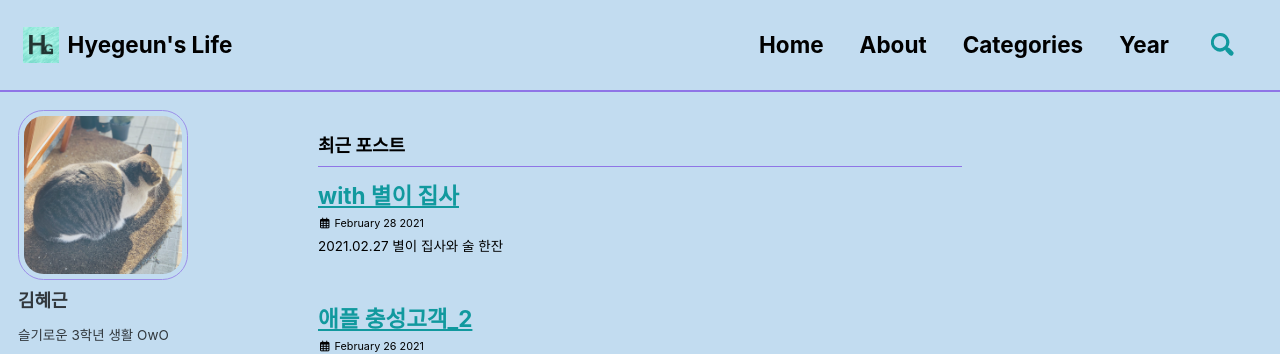
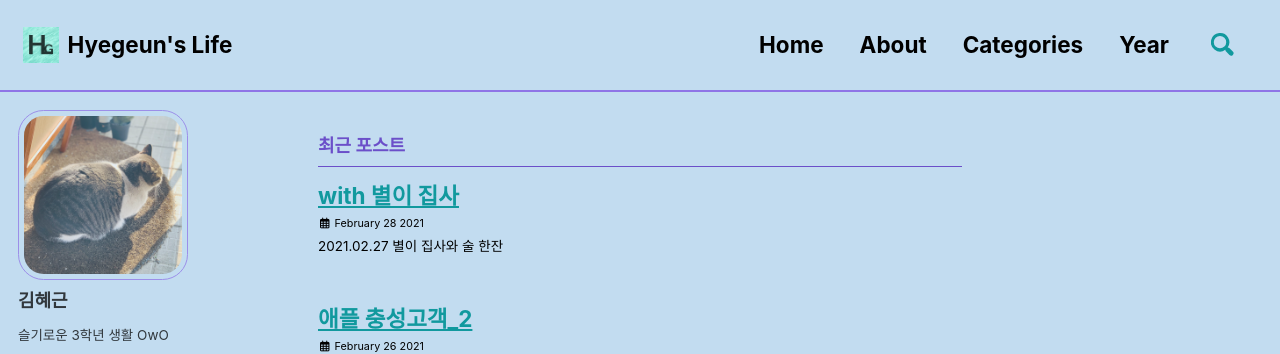
Before and after one commit to hyegeun/hyegeun.github.io, a Jekyll site: the page built from index.html, in a window 1280 px wide. Shown: the top 354 px of the page. Built offline with Jekyll 4.4.1, drawn with Linux system fonts in a browser that asks for light colours; cached includes are drawn as plain includes; nearby versions of some CDN libraries; a script that is not in the unit is left out; the list of posts is cut into pages by our own code.

Commit message:
Update _archive.scss

```diff
--- a/_sass/minimal-mistakes/_archive.scss
+++ b/_sass/minimal-mistakes/_archive.scss
@@ -35,8 +35,9 @@
   margin: 1.414em 0 0;
   padding-bottom: 0.5em;
   font-size: $type-size-5;
-  color: $muted-text-color;
-  border-bottom: 1px solid $border-color;
+  color: #6b4fc9;
+  /* color: $muted-text-color; */
+  border-bottom: 1px solid #6b4fc9;
 
   + .list__item .archive__item-title {
     margin-top: 0.5em;
```
